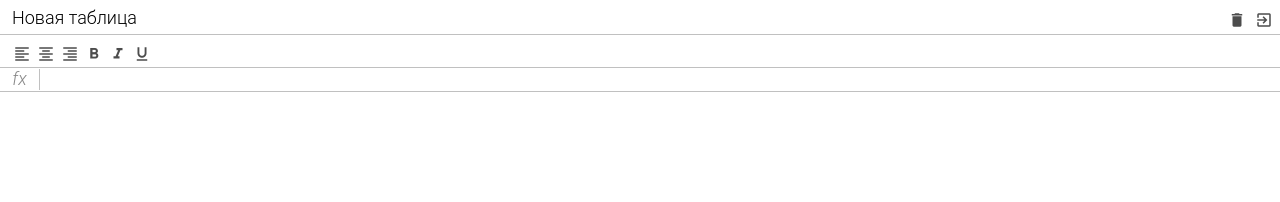
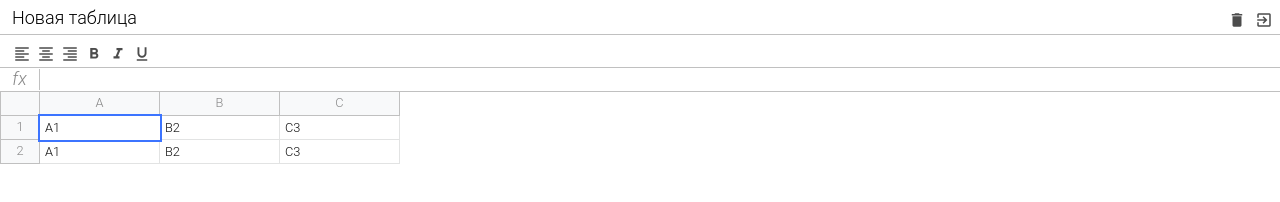
Before and after one commit to MasterVen/exel-JS-project, a website built with webpack: page src/index.html in a window 1280 px wide. Built offline with nearby package versions, Linux system fonts and the light colour scheme.

Commit message:
table layout was created

```diff
--- a/src/index.html
+++ b/src/index.html
@@ -52,7 +52,37 @@
           <div class="info">fx</div>
           <div class="input" contenteditable spellcheck="false"></div>
         </div>
-        <div class="exel__table"></div>
+        <div class="exel__table">
+          <div class="row">
+            <div class="row-info"></div>
+
+            <div class="row-data">
+              <div class="column">A</div>
+              <div class="column">B</div>
+              <div class="column">C</div>
+            </div>
+          </div>
+
+          <div class="row">
+            <div class="row-info">1</div>
+
+            <div class="row-data">
+              <div class="cell selected" contenteditable="">A1</div>
+              <div class="cell" contenteditable="">B2</div>
+              <div class="cell" contenteditable="">C3</div>
+            </div>
+          </div>
+
+          <div class="row">
+            <div class="row-info">2</div>
+
+            <div class="row-data">
+              <div class="cell">A1</div>
+              <div class="cell">B2</div>
+              <div class="cell">C3</div>
+            </div>
+          </div>
+        </div>
       </div>
     </div>
   </body>
--- a/src/scss/_variables.scss
+++ b/src/scss/_variables.scss
@@ -2,4 +2,6 @@ $header-height: 34px;
 $toolbar-height: 34px;
 $formula-height: 24px;
 $info-cell-width: 40px;
+$row-height: 24px;
+$cell-width: 120px;
 $border-color: #c0c0c0;
--- a/src/scss/index.scss
+++ b/src/scss/index.scss
@@ -20,4 +20,7 @@ body {
 .exel {
   position: relative;
   color: #888;
+  height: 100%;
+  max-width: 100%;
+  font-size: 0.8rem;
 }
--- a/src/scss/table.scss
+++ b/src/scss/table.scss
@@ -2,4 +2,64 @@
 @import 'mixins';
 
 .exel__table {
+  position: absolute;
+  left: 0;
+  right: 0;
+  top: $header-height + $toolbar-height + $formula-height;
+  overflow-x: auto;
+  padding-bottom: 2px;
+
+  .row {
+    display: flex;
+    flex-direction: row;
+    min-height: 20px;
+    height: $row-height;
+  }
+
+  .row-info {
+    display: flex;
+    justify-content: center;
+    align-items: center;
+    min-width: $info-cell-width;
+    height: 100%;
+    border: 1px solid $border-color;
+    background: #f8f9fa;
+    border-top: none;
+  }
+
+  .row-data {
+    display: flex;
+  }
+
+  .column {
+    display: flex;
+    justify-content: center;
+    align-items: center;
+    background: #f8f9fa;
+    min-width: 40px;
+    width: $cell-width;
+    border: 1px solid $border-color;
+    height: 100%;
+    border-top: 0;
+    border-left: 0;
+  }
+
+  .cell {
+    min-width: 40px;
+    padding: 5px;
+    width: $cell-width;
+    height: 100%;
+    border: 1px solid #e2e3e3;
+    border-top: 0;
+    border-left: 0;
+    color: #111;
+    white-space: nowrap;
+    outline: none;
+
+    &.selected {
+      border: none;
+      outline: 2px solid #3c74ff;
+      z-index: 2;
+    }
+  }
 }
```
